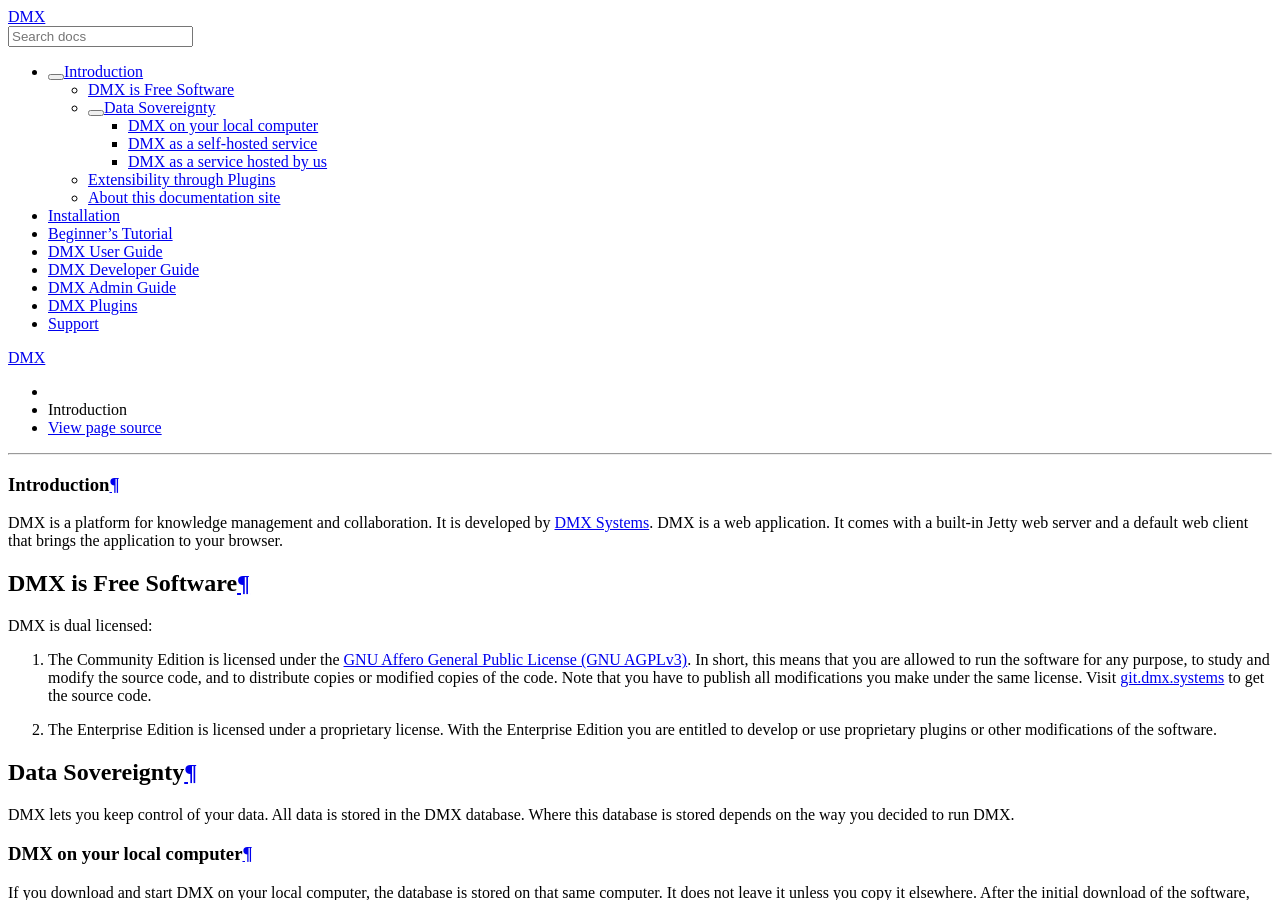
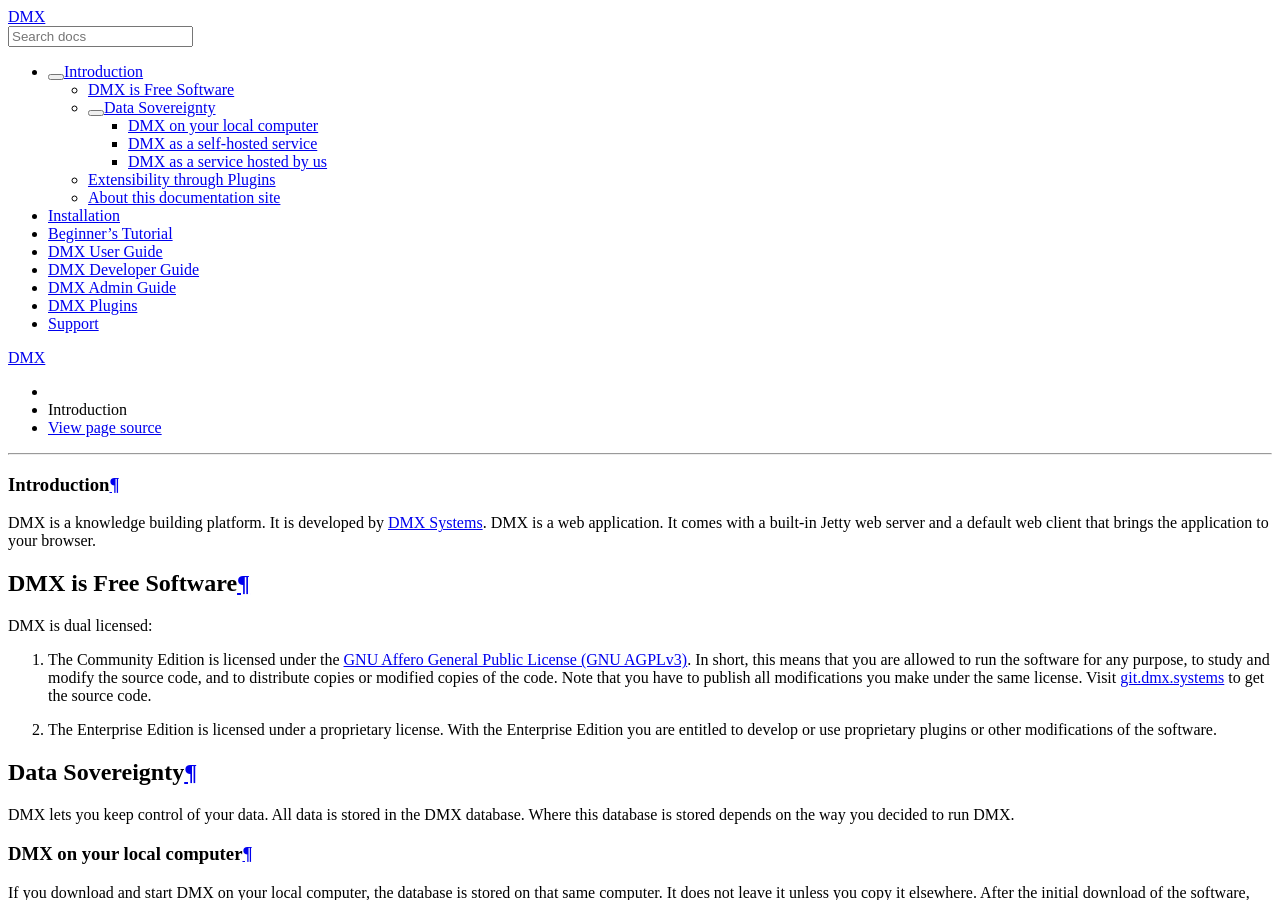
Before and after one commit to dmx-systems/dmx-documentation, a Sphinx documentation site: the page built from docs/intro.rst, in a window 1280 px wide and 900 px high. Built offline with Sphinx 7.4.7 and the Read the Docs theme 2.0.0, drawn with Linux system fonts in a browser that asks for light colours.

Commit message:
Adapt to new wording "knowledge building platform"
See dmx-platform/dmx-platform#13

```diff
--- a/docs/conf.py
+++ b/docs/conf.py
@@ -161,7 +161,7 @@
 #  dir menu entry, description, category)
 texinfo_documents = [
     (master_doc, 'DMX', u'DMX - The Context Machine',
-     author, 'Silke Meyer', 'DMX is a platform for knowledge management and collaboration.',
+     author, 'Silke Meyer', 'DMX is a knowledge building platform.',
      'Miscellaneous'),
 ]
 
--- a/docs/intro.rst
+++ b/docs/intro.rst
@@ -4,7 +4,7 @@
 Introduction
 ############
 
-DMX is a platform for knowledge management and collaboration.
+DMX is a knowledge building platform.
 It is developed by `DMX Systems <https://dmx.berlin>`_.
 DMX is a web application.
 It comes with a built-in Jetty web server and a default web client that brings the application to your browser.
```
